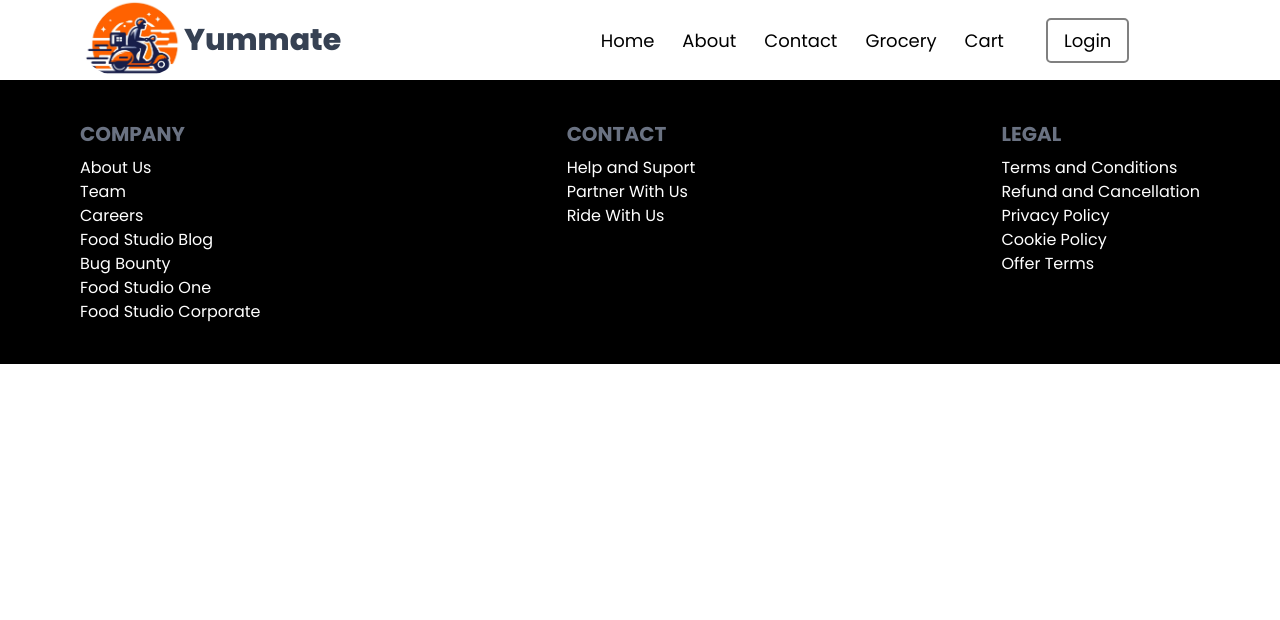
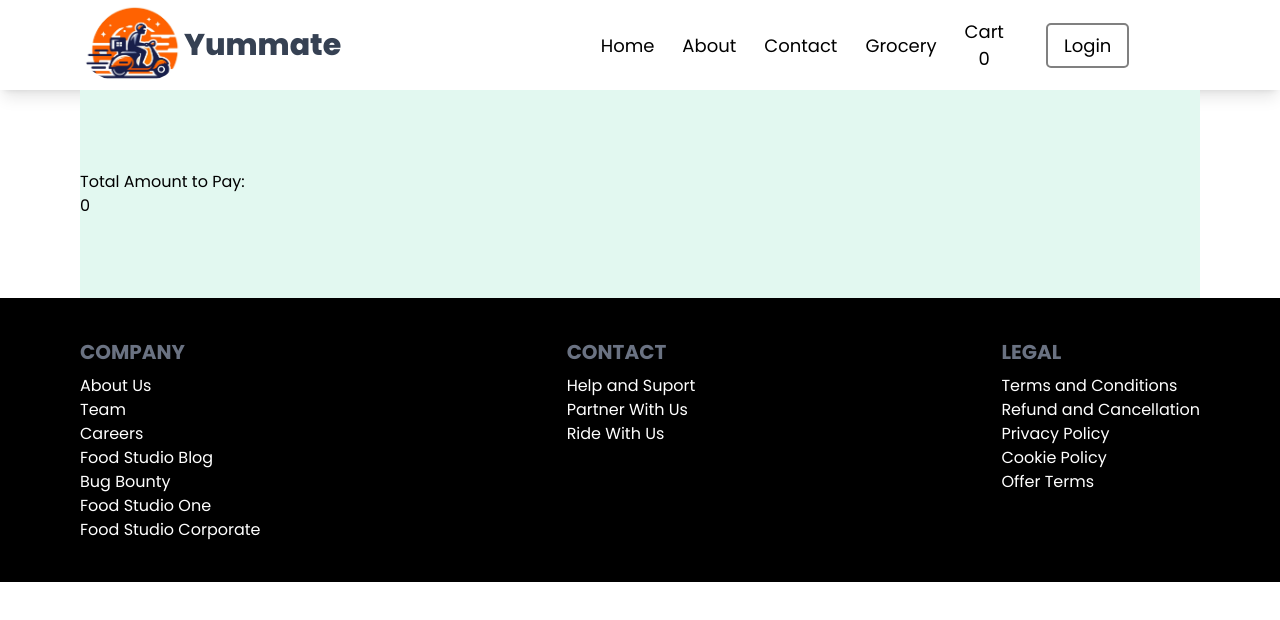
Before and after one commit to chandan-16/yummate-react, a React (Create React App) app: page /cart in a window 1280 px wide. Shown: the top 620 px of the page. Built offline with nearby package versions, Linux system fonts and the light colour scheme.

Commit message:
Updated Cart Component & re-written the logic of cartslice and appstore

```diff
--- a/src/components/Body.js
+++ b/src/components/Body.js
@@ -1,13 +1,11 @@
 import RestaurantCard from "./RestaurantCard";
-import { useContext, useEffect, useState } from "react";
+import { useEffect, useState } from "react";
 import Shimmer from "./Shimmer";
 import RestaurantList from "../data/RestaurantList.json";
 import "../components/Body.css";
 import useOnlineStatus from "../utils/useOnlineStatus";
-// import cartContext from "../utils/cartContext";
 
 const Body = () => {
-  // const { loggedInUser, setUserName } = useContext(cartContext);
 
   const [listOfRestaurants, setListOfRestaurants] = useState(RestaurantList);
   const [filteredRestaurent, setFilteredRestaurant] = useState(listOfRestaurants);
@@ -26,7 +24,6 @@ const Body = () => {
   if (listOfRestaurants === 0) {
     return <Shimmer />;
   }
-
 
   return (
     <div className="px-5 py-2 main-container">
--- a/src/components/Cart.js
+++ b/src/components/Cart.js
@@ -1,9 +1,42 @@
+import { useSelector } from "react-redux";
+
 const Cart = () => {
+
+  const cartItem = useSelector(state => state.cartState.cartList);
+  const total = useSelector(state => state.cartState.total);
+
+  console.log("cartlist", cartItem);
+  console.log("total", total);
+
   return (
-    <div className="bg-[#E2F8F0]">
+    <div className="bg-[#E2F8F0] mx-20 py-20">
+    {
+      cartItem.map((item) => (
+        <div key={item["web-scraper-order"]} className="mb-6 flex justify-between">
+          <div className="flex justify-between">
+            <div>
+              <img src={  item["image-src"]} alt="Item" className="w-38 h-38 object-cover" />
+            </div>
 
+            <div className="pl-5">
+              <p className="font-semibold text-2xl">{item.name}</p>
+              <p className="text-2xl py-1">₹{item.price}</p>
+              <p>Area: Pune</p>
+              <button className="bg-red-600 mt-3 text-white rounded px-2 py-1 hover:bg-red-700 cursor-pointer">Delete</button>
+            </div>
+
+          </div>
+
+        </div>
+
+    ))}
+
+    <div className="px=5">
+        <h1>Total Amount to Pay:</h1>
+        <p>{total}</p>
+    </div>
     </div>
   )
 }
 
-export default Cart
+export default Cart;
--- a/src/components/Header.js
+++ b/src/components/Header.js
@@ -1,12 +1,15 @@
-import { useState, useContext} from "react";
+import { useState} from "react";
 import { Link } from "react-router-dom";
 // import Logo from "../assets/yoshinoya-japaneese-kitchen-logo-png_seeklogo-370699.png";
 import Logo from "../assets/free-food-delivery.webp"
 // import useOnlineStatus from "../utils/useOnlineStatus";
 import "../components/Header.css"
-// import cartSlice from "../utils/cartSlice";
+
+import { useSelector } from "react-redux";
 
 const Header = () => {
+
+  const cartItem = useSelector(state => state.cartState.cartList);
 
   const [loginBtn, setLoginBtn] = useState(true);
 
@@ -14,6 +17,7 @@ const Header = () => {
 
   // const { loggedInUser } = useContext(cartContext);
   // console.log(loggedInUser);
+
 
   return (
     <div className="header w-full px-20 flex  mx-auto justify-between  text-center shadow shadow-lg">
@@ -37,8 +41,8 @@ const Header = () => {
                 <li>
                   <Link to="/grocerry">Grocery</Link>
                 </li>
-                <li>
-                  <Link to="/cart">Cart</Link>
+                <li className="flex justify-between">
+                  <Link to="/cart">Cart <span>{cartItem.length}</span></Link>
                 </li>
                 <li>
                   {/* {onLineStatus ? <p className="text-white bg-green-700 rounded-lg py-2 px-4 flex "><i className="bi bi-hand-thumbs-up pr-1"></i> Online</p> : <p className="flex  text-white bg-red-700 rounded-lg py-2 px-4"><i className="bi bi-hand-thumbs-down pr-1"></i> Offline</p> } */}
--- a/src/components/RestaurantCard.js
+++ b/src/components/RestaurantCard.js
@@ -2,7 +2,6 @@ import { Link } from "react-router-dom";
 import "../components/RestaurantCard.css";
 
 const RestaurantCard = ({restaurant}) => {
-// console.log("@@@restaurant",restaurant)
   const { title, ratingAndTime, category, area } = restaurant;
   const path = "/restaurant/" + restaurant['web-scraper-order'];
   return (
@@ -12,7 +11,7 @@ const RestaurantCard = ({restaurant}) => {
         <h3 className="text-lg text-left py-2 title">{title}</h3>
         <p className="pt-1 flex">
           <span><i className="bi bi-star px-2 py-1 rating text-white"></i></span>
-          <span className="pl-1 text-md"> {ratingAndTime}</span>
+          <span className="pl-1 text-md">{ratingAndTime}</span>
         </p>
         <p className="text-gray-400 text-left pt-2">{category}</p>
         <p className="text-gray-400 text-left pt-1">{area}</p>
--- a/src/components/RestaurantMenu.js
+++ b/src/components/RestaurantMenu.js
@@ -14,8 +14,6 @@ const RestaurantMenu = () => {
    const { id } = useParams();
 
   const restaurant = RestaurantList.filter(res => res['web-scraper-order'] === id)[0]
-  console.log("@@@id",id)
-  console.log("@@@restaurant",restaurant);
 
   // If no dependency array => useEffect is called on every render
   // If the dependency array is empty => useEffect is called on only initial render and just once
@@ -35,24 +33,11 @@ const RestaurantMenu = () => {
 
   const menu = getRandomObjects(RestaurantMenuData);
 
-    // const getRandom20 = () => {
-    //   const shuffled = [...RestaurantMenuData].sort(() => 0.5 - Math.random());
-    //   setRestaurantInfo(shuffled.slice(0, 20));
-    // };
-
-  // useEffect(() => {
-  // getRandom20()
-  // },[])
-
-    console.log("restaurantmenu data", menu);
-
     if(menu === null){
         return (
             <Shimmer />
         )
     }
-
-    console.log(menu.name)
 
     return(
         <div>
@@ -60,7 +45,7 @@ const RestaurantMenu = () => {
           {/* Rendered Restaurant Info from const restaurant*/}
           <div className="px-20  mt-5 pt-10 mx-auto bg-purlpe-600 w-full">
             <Link to="/">
-              <button className="px-5 py-2 border text-white bg-gray-800 hover:text-red rounded border-3font-bold hover:bg-blue-700 hover:bg-gray-600 cursor-pointer"><i class="bi bi-arrow-left font-bold text-bold"></i> Back</button>
+              <button className="px-5 py-2 border text-white bg-gray-800 hover:text-red rounded border-3font-bold hover:bg-blue-700 hover:bg-gray-600 cursor-pointer"><i className="bi bi-arrow-left font-bold text-bold"></i> Back</button>
             </Link>
             <h2 className="font-bold text-3xl py-4">{restaurant.title}</h2>
             <ul className="w-full bg-gradient-to-b p-2 from-slate-50 to=[#DFDFE7] border border p-8 rounded rounded-lg">
@@ -72,8 +57,8 @@ const RestaurantMenu = () => {
             <h2 className=" font-bold text-center pt-10 pb-6 text-orange-600 text-3xl italic">"From snacks to full meals, our menu brings delicious choices straight to your screen <span className="italic text-xl text-black">- browse, choose, and satisfy your cravings instantly."</span></h2>
           </div>
         {
-          menu.map((restaurantList) => (
-            <RestaurantMenuItem key={restaurantList['web-scraper-order']} restaurantList={restaurantList} />
+          menu.map((menuItem) => (
+            <RestaurantMenuItem key={menuItem['web-scraper-order']} menuItem={menuItem} />
           ))
         }
         </div>
--- a/src/components/RestaurantMenuItem.js
+++ b/src/components/RestaurantMenuItem.js
@@ -1,19 +1,29 @@
-const RestaurantMenuItem = ({restaurantList}) => {
+import { add } from "../utils/cartSlice";
+import { useDispatch, useSelector } from "react-redux";
 
-  const { name, price, rating, description,  } = restaurantList;
+const RestaurantMenuItem = ({menuItem}) => {
+
+  const dispatch = useDispatch();
+
+  const cartItem = useSelector(state => state.cartState.cartList);
+
+  const total = useSelector(state => state.cartState.total);
+
+  const { name, price, rating, description, } = menuItem;
+
 
   return (
     <div className="px-20 flex mt-5 pt-2 mx-auto pb-5">
       <div className="flex mx-auto bt-2 px-100 text-sm">
         <div className="pr-30">
-        <img className="w-60 h-40" src={restaurantList["image-src"]} alt="List Items" />
+        <img className="w-60 h-40" src={menuItem["image-src"]} alt="List Items" />
         </div>
         <div className="w-[40rem] pt-0">
           <h2 className="font-bold text-lg text-black-600 hover:underline cursor-pointer">{name}</h2>
           <p className="text-lg font-normal pt-0">₹{price}</p>
           <p className="pt-2 text-gray-500 pb-2 text-sm" >{description}</p>
           <p className="text-md"><i className="bi bg-green-600 text-white rounded-2xl  bi-star px-2 py-1"></i> {rating}</p>
-          <button className="border px-5 py-2 mt-4 hover:bg-green-600 hover:text-white rounded cursor-pointer mb-2">ADD</button>
+          <button onClick={() => dispatch(add(menuItem))} className="border px-5 py-2 mt-4 hover:bg-green-600 hover:text-white rounded cursor-pointer mb-2">ADD</button>
         </div>
       </div>
       <hr />
--- a/src/utils/appStore.js
+++ b/src/utils/appStore.js
@@ -7,4 +7,4 @@ const appStore = configureStore({
     }
 });
 
-export default appStore
+export default appStore;
--- a/src/utils/cartSlice.js
+++ b/src/utils/cartSlice.js
@@ -8,10 +8,16 @@ const cartSlice = createSlice({
     },
     reducers : {
         add(state, action){
+            const updatedCartList = state.cartList.concat(action.payload);
+            console.log("total value", Number(action.payload.price))
+            const total = Number(action.payload.price) + state.total;
 
+            return { ...state, total : total,  cartList : updatedCartList }
         },
         remove(state, action){
-
+            const updatedCartList = state.cartList.filter(item => item.id !== action.payload.id);
+            const total = Number(action.payload.price) - state.total;
+            return { ...state, total : total,  cartList : updatedCartList }
         }
     }
 });
```
Also changed, not shown: src/utils/userContext.js (deleted, +0 -7 lines).
